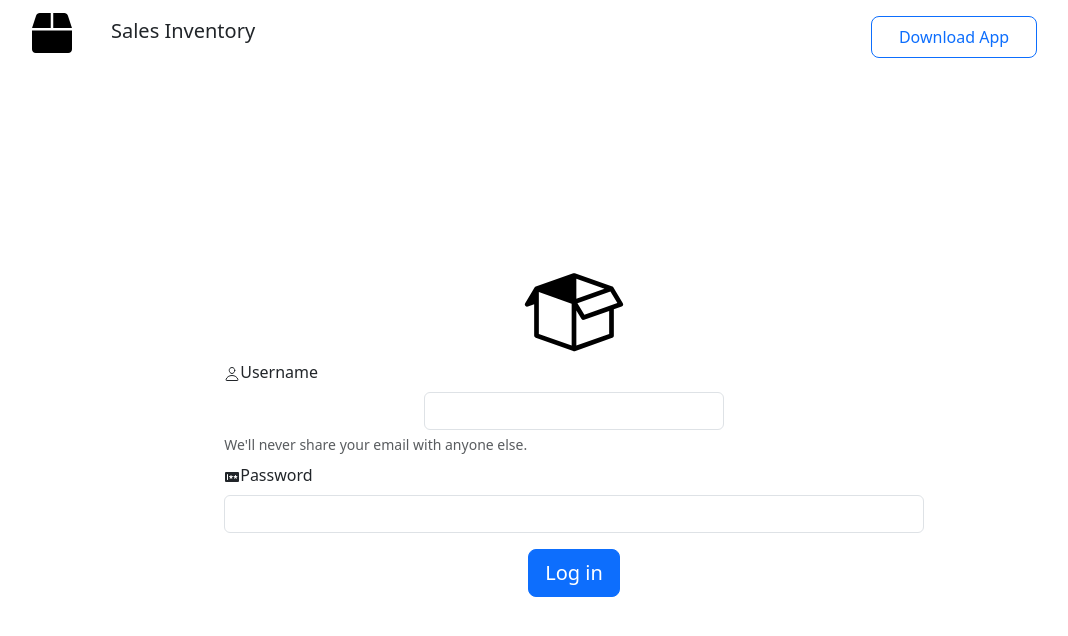
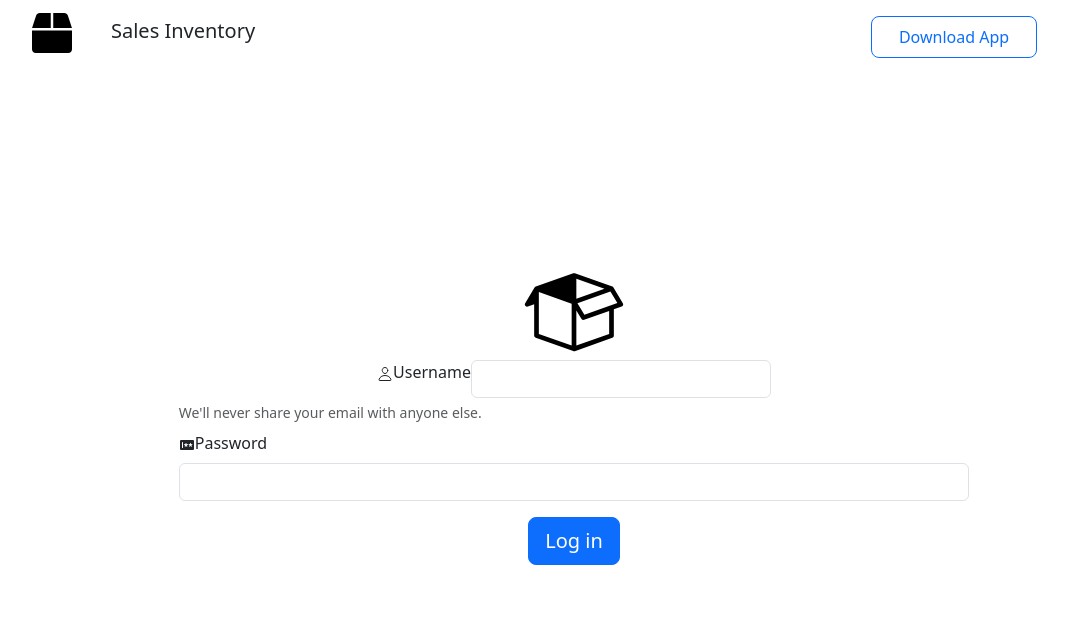
Before and after one commit to MarkRyuo/SalesInventory-SIMS-, a React (Vite) app in the folder client/: page / in a window 1280 px wide. Shown: the top 636 px of the page, without its empty margins (66-1134 px from the left). Built offline with nearby package versions, Linux system fonts and the light colour scheme.

Commit message:
Subject: Body

```diff
--- a/client/src/App.tsx
+++ b/client/src/App.tsx
@@ -27,8 +27,8 @@ function App() {
               <div className="row">
                 <div className="col-12">
                   <div className="my-2">
-                      <label htmlFor="username" className="form-label"><IoPersonOutline />Username</label>
                       <div className="d-flex justify-content-center">
+                        <label htmlFor="username" className="form-label"><IoPersonOutline />Username</label>
                         <input type="text" className="username form-control" style={{width: "300px"}}/>
 
                       </div>
```
